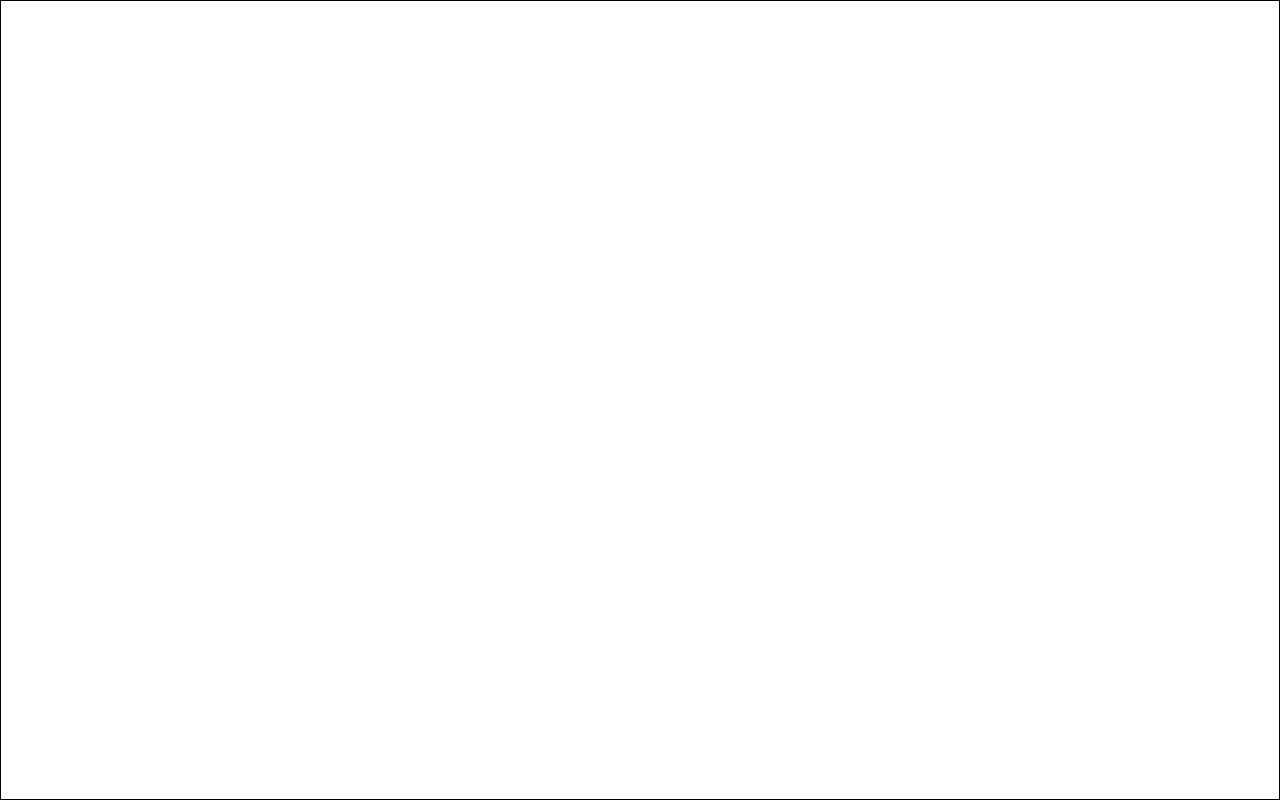
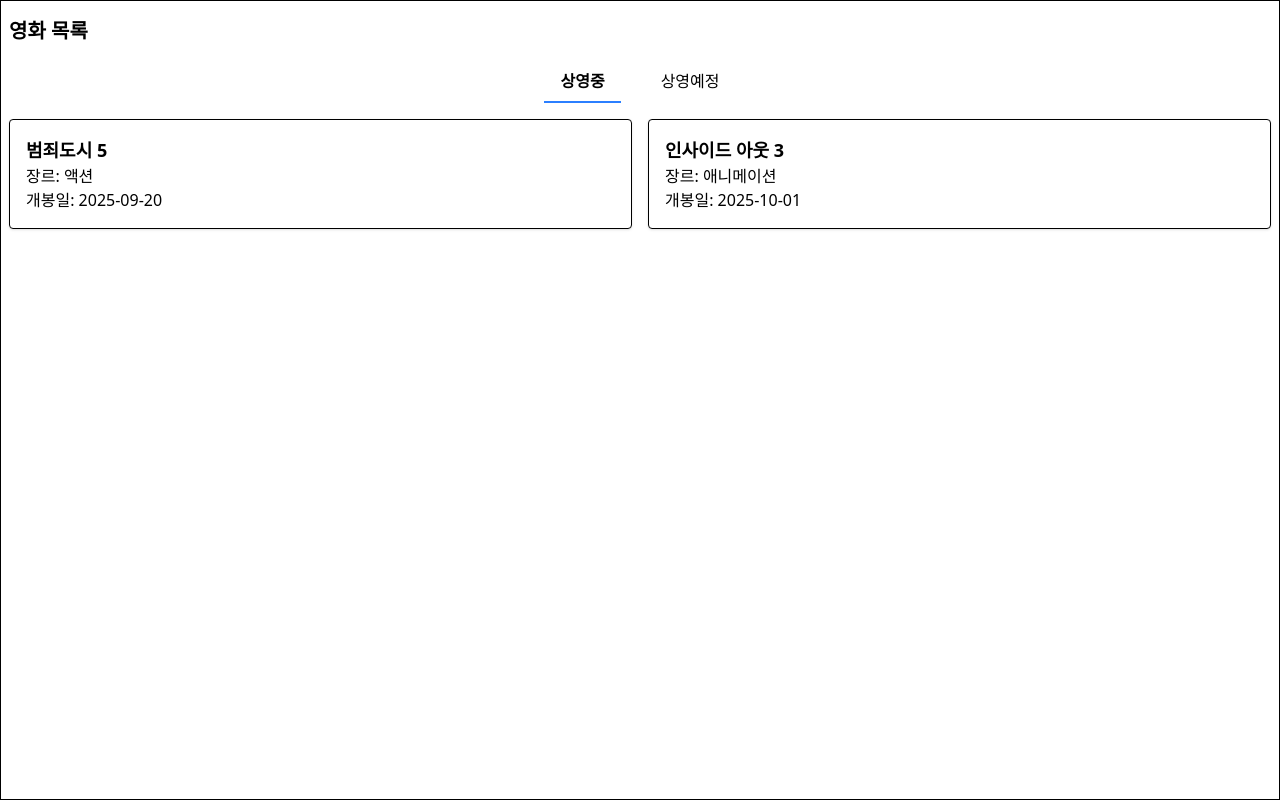
Before and after one commit to urcloud/Movie_Reservation, a React (Vite) app in the folder frontend/: page /movielist in a window 1280 px wide. Built offline with nearby package versions, Linux system fonts and the light colour scheme.

Commit message:
영화목록+상세조회

```diff
--- /dev/null
+++ b/frontend/src/movielist/movielist-detail.tsx
@@ -0,0 +1,116 @@
+import { Link } from 'wouter';
+import { PageLayout } from '../layouts/page-layout';
+import { ContentLayout } from '../layouts/content-layout';
+import { Button } from '../commons/button';
+
+interface Props {
+  id: string;
+}
+
+// 🎥 임시로 쓸 mock 데이터 (나중에 DB 연결하면 fetch로 대체)
+const mockMovies = [
+  {
+    id: 1,
+    title: '범죄도시 5',
+    genre: '액션',
+    director: '이상용',
+    cast: '마동석, 손석구',
+    description: '괴물형사 마석도의 새로운 범죄 소탕 작전!',
+    releaseDate: '2025-09-20',
+    runningTime: '130분',
+    rating: '15세 이상 관람가',
+  },
+  {
+    id: 2,
+    title: '인사이드 아웃 3',
+    genre: '애니메이션',
+    director: '피트 닥터',
+    cast: '에이미 포엘러, 마야 루돌프',
+    description: '새로운 감정이 찾아온 라일리의 이야기!',
+    releaseDate: '2025-10-01',
+    runningTime: '115분',
+    rating: '전체 관람가',
+  },
+  {
+    id: 3,
+    title: '아바타 3',
+    genre: 'SF',
+    director: '제임스 카메론',
+    cast: '샘 워싱턴, 조 샐다나',
+    description: '판도라 행성의 새로운 종족과의 만남',
+    releaseDate: '2025-12-25',
+    runningTime: '150분',
+    rating: '12세 이상 관람가',
+  },
+  {
+    id: 4,
+    title: '듄 3',
+    genre: 'SF',
+    director: '드니 빌뇌브',
+    cast: '티모시 샬라메, 젠데이아',
+    description: '폴 아트레이디스의 최후의 결단',
+    releaseDate: '2026-01-10',
+    runningTime: '160분',
+    rating: '12세 이상 관람가',
+  },
+];
+
+export const MovieDetailPage = ({ id }: Props) => {
+  // 문자열 id → 숫자로 변환해서 비교
+  const movie = mockMovies.find((m) => m.id === Number(id));
+
+  // 해당 ID가 없을 때 예외 처리
+  if (!movie) {
+    return (
+      <PageLayout>
+        <ContentLayout>
+          <div className="text-center text-red-500 mt-10">
+            ❌ 해당 영화를 찾을 수 없습니다.
+          </div>
+          <Link to="/movies">
+            <Button className="mt-4 bg-gray-500 text-white">목록으로</Button>
+          </Link>
+        </ContentLayout>
+      </PageLayout>
+    );
+  }
+
+  return (
+    <PageLayout>
+      <ContentLayout>
+        <div className="flex justify-between items-center mb-6">
+          <Link to="/movies">
+            <Button className="bg-gray-500 text-white px-4 py-2 rounded">
+              목록으로
+            </Button>
+          </Link>
+          <h1 className="text-2xl font-bold">{movie.title}</h1>
+        </div>
+
+        <div className="flex gap-6">
+          {/* 왼쪽 포스터 */}
+          <div className="w-1/3 h-[400px] bg-gray-300 flex items-center justify-center">
+            <span className="text-gray-600">No Image</span>
+          </div>
+
+          {/* 오른쪽 상세 정보 */}
+          <div className="flex-1 flex flex-col gap-2 text-gray-800">
+            <p><strong>장르:</strong> {movie.genre}</p>
+            <p><strong>감독:</strong> {movie.director}</p>
+            <p><strong>주연:</strong> {movie.cast}</p>
+            <p><strong>개봉일:</strong> {movie.releaseDate}</p>
+            <p><strong>러닝타임:</strong> {movie.runningTime}</p>
+            <p><strong>관람등급:</strong> {movie.rating}</p>
+            <p className="mt-4 text-gray-700 leading-relaxed">{movie.description}</p>
+
+            <Link to={`/booking/${movie.id}`}>
+              <Button className="mt-6 bg-blue-500 text-white px-4 py-2 rounded">
+                예매하기
+              </Button>
+            </Link>
+          </div>
+        </div>
+      </ContentLayout>
+    </PageLayout>
+  );
+};
--- /dev/null
+++ b/frontend/src/movielist/movielistpage.tsx
@@ -0,0 +1,61 @@
+import { useState } from "react";
+import { Link } from "wouter";
+import { PageLayout } from "../layouts/page-layout";
+import { ContentLayout } from "../layouts/content-layout";
+
+interface Movie {
+  id: number;
+  title: string;
+  genre: string;
+  releaseDate: string;
+}
+
+export const MovieListPage = () => {
+  const [tab, setTab] = useState("상영중");
+  const movies =
+    tab === "상영중"
+      ? [
+          { id: 1, title: "범죄도시 5", genre: "액션", releaseDate: "2025-09-20" },
+          { id: 2, title: "인사이드 아웃 3", genre: "애니메이션", releaseDate: "2025-10-01" },
+        ]
+      : [
+          { id: 3, title: "아바타 3", genre: "SF", releaseDate: "2025-12-14" },
+          { id: 4, title: "듄 3", genre: "SF", releaseDate: "2026-01-02" },
+        ];
+
+  return (
+    <PageLayout>
+      <ContentLayout>
+        <h1 className="text-xl font-bold my-4">영화 목록</h1>
+
+        {/* 탭 선택 */}
+        <div className="flex justify-center gap-6 mb-4">
+          {["상영중", "상영예정"].map((t) => (
+            <button
+              key={t}
+              onClick={() => setTab(t)}
+              className={`px-4 py-2 border-b-2 ${
+                tab === t ? "border-blue-500 font-bold" : "border-transparent"
+              }`}
+            >
+              {t}
+            </button>
+          ))}
+        </div>
+
+        {/* 목록 */}
+        <div className="grid grid-cols-2 gap-4">
+          {movies.map((m) => (
+            <Link key={m.id} to={`/movielist/${m.id}`}>
+              <div className="border p-4 rounded shadow hover:shadow-md transition">
+                <h3 className="font-bold text-lg">{m.title}</h3>
+                <p>장르: {m.genre}</p>
+                <p>개봉일: {m.releaseDate}</p>
+              </div>
+            </Link>
+          ))}
+        </div>
+      </ContentLayout>
+    </PageLayout>
+  );
+};
--- a/frontend/src/router.tsx
+++ b/frontend/src/router.tsx
@@ -6,6 +6,8 @@ import { MovieRegister } from './movies/movie-register';
 import { AppLayout } from './layouts/app-layout';
 import { GuestBooking } from './booking/guest-booking';
 import { BookingDetail } from './booking/booking-detail';
+import { MovieListPage } from './movielist/movielistpage';
+import { MovieDetailPage } from './movielist/movielist-detail';
 
 export const AppRouter = () => {
   return (
@@ -34,6 +36,12 @@ export const AppRouter = () => {
           <Route path={'/guest-reservations/:id'}>
             {(params) => <BookingDetail id={params.id} />}
           </Route>
+          <Route path={'/movielist'}>
+                <MovieListPage />
+              </Route>
+              <Route path={'/movielist/:id'}>
+  {(params) => <MovieDetailPage id={params.id} />}
+</Route>
         </Switch>
       </AppLayout>
     </Router>
```
